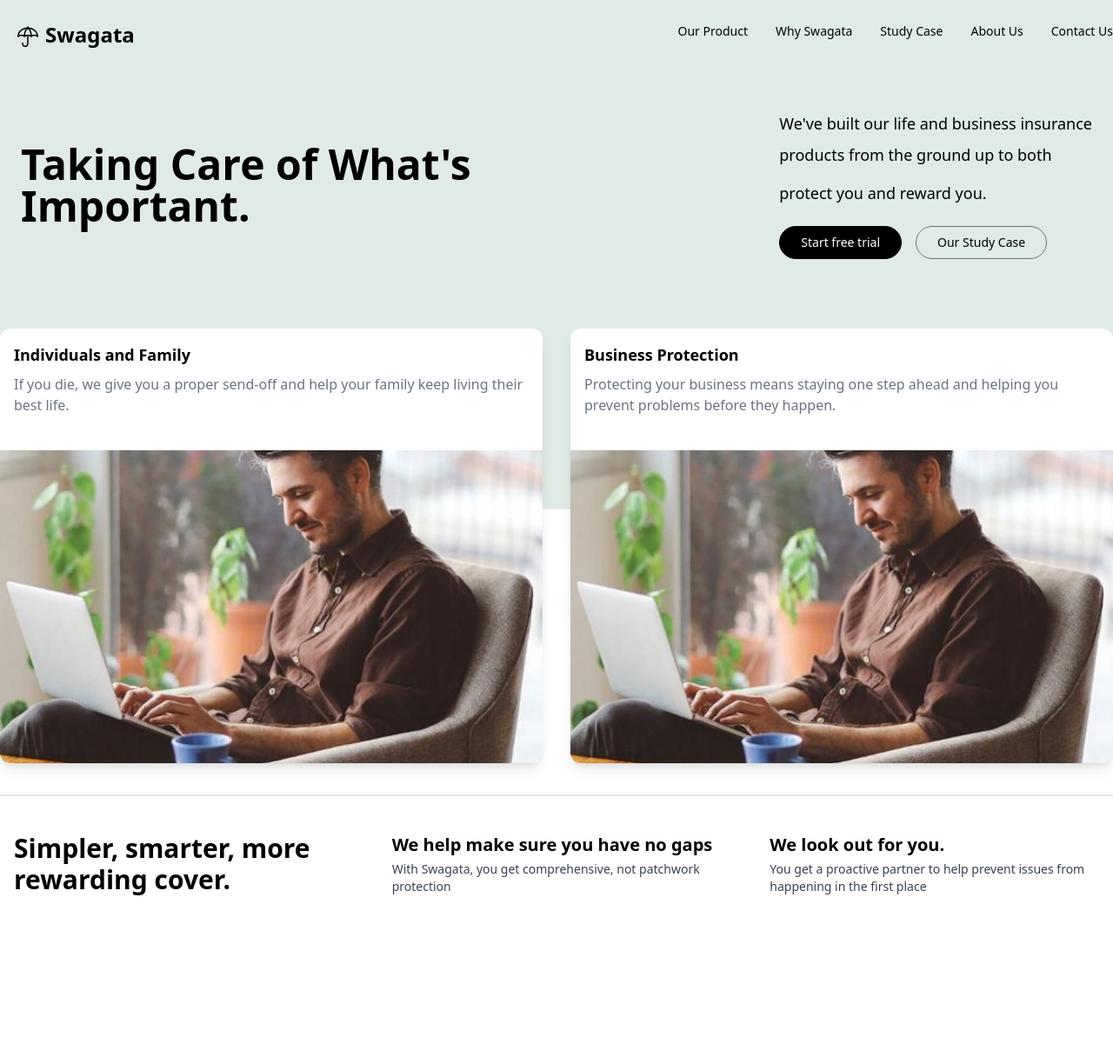
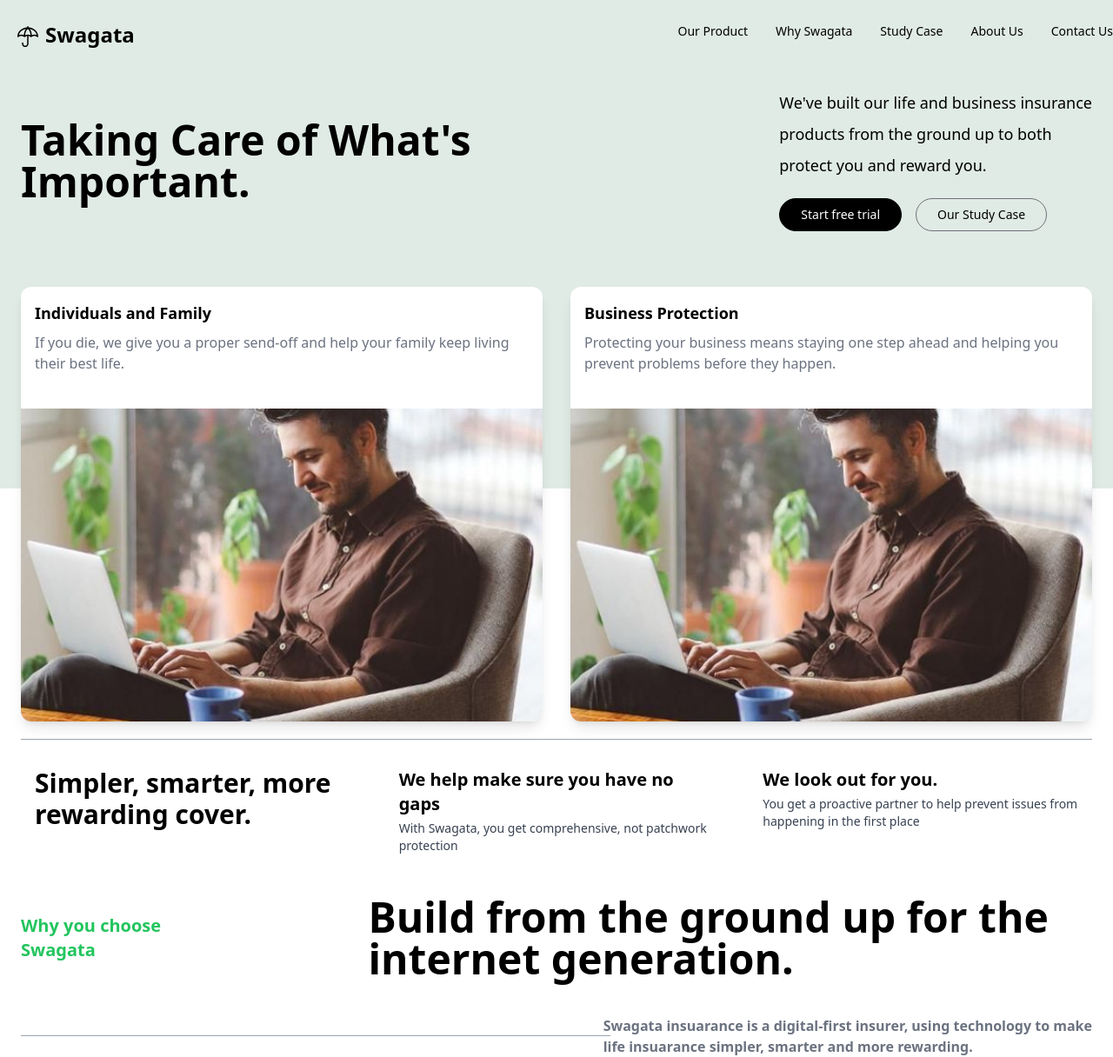
Before and after one commit to simonkadili47/Swagata_Insuarance, a React (Vite) app: page / in a window 1280 px wide. Shown: the whole page at 87% size. Before the commit the page ends 1046 px from the top, so only its background shows below. Built offline with nearby package versions, Linux system fonts and the light colour scheme.

Commit message:
changes in component

```diff
--- a/src/App.tsx
+++ b/src/App.tsx
@@ -2,11 +2,12 @@ import React from 'react';
 import Navbar from './Components/Navbar';
 import Hero from './Components/Hero';
 import { BsUmbrella } from "react-icons/bs";
+import Choose from './Components/Choose'; // Make sure the import path is correct
 
 const App: React.FC = () => {
   return (
     <div>
-      <div className="bg-custom-gray pb-72">
+      <div className="bg-custom-gray">
         <Navbar
           brandName="Swagata"
           brandIcon={<BsUmbrella />}
@@ -18,10 +19,13 @@ const App: React.FC = () => {
             { label: "Contact Us", href: "#contact" },
           ]}
         />
-        <div className="w-full mt-14">
-          <Hero />
-        </div>
+        <Hero />
       </div>
+
+      <div>
+      <Choose  />
+      </div>
+
     </div>
   );
 };
--- a/src/Components/Choose.tsx
+++ b/src/Components/Choose.tsx
@@ -1,11 +1,71 @@
-import React from 'react'
+import React from 'react';
 
 const Choose: React.FC = () => {
   return (
-    <div>
+    <div className="container mx-auto px-6 relative w-full mt-72">
+      <div className="bg-white mb-4">
+        <div className="border-t border-gray-400 w-full"></div>
+      </div>
 
+      <div className="bg-white lg:col-start-1 lg:col-span-2 grid grid-cols-1 lg:grid-cols-3 gap-4 md:gap-6">
+        <div className="p-4">
+          <div className="text-black font-bold text-xl lg:text-3xl">
+            <p>Simpler, smarter, more</p>
+            <p>rewarding cover.</p>
+          </div>
+        </div>
+
+        <div className="p-4">
+          <div className="text-gray-700">
+            <span className="text-black text-lg lg:text-xl font-bold">
+              <p>We help make sure you have no gaps</p>
+            </span>
+            <p className="text-sm mt-1">
+              With Swagata, you get comprehensive, not patchwork protection
+            </p>
+          </div>
+        </div>
+
+        <div className="p-4">
+          <div className="text-gray-700">
+            <span className="text-lg lg:text-xl text-black font-bold">
+              <p>We look out for you.</p>
+            </span>
+            <p className="text-sm mt-1">
+              You get a proactive partner to help prevent issues from
+              happening in the first place
+            </p>
+          </div>
+        </div>
+      </div>
+
+      <div className="flex flex-col lg:flex-row justify-between items-start lg:items-center mt-8">
+        <div className="text-xl text-green-500 font-bold lg:text-left lg:w-1/2">
+          <p>Why you choose</p>
+          <p>Swagata</p>
+        </div>
+
+        <div className="text-black font-bold text-xl lg:text-5xl">
+          <p>Build from the ground up for the internet generation.</p>
+        </div>
+      </div>
+
+      <div className="mt-16 flex justify-center relative">
+        <div className="relative w-full flex items-center">
+          <div className="border-t border-gray-400" style={{ width: '55%' }}></div>
+
+          <div className="absolute right-0 txt-sm  mr-68 flex  ">
+            <div className="flex flex-col items-center">
+              <div className="text-gray-500 font-bold">
+                <p>Swagata insuarance is a digital-first  insurer, using technology to make</p>
+                <p> life insuarance simpler, smarter and more rewarding.</p>
+              </div>
+            </div>
+          </div>
+        </div>
+      </div>
     </div>
-  )
-}
+  );
+};
 
-export default Choose
+export default Choose;
--- a/src/Components/Hero.tsx
+++ b/src/Components/Hero.tsx
@@ -31,8 +31,11 @@ const Hero: React.FC = () => {
   }, []);
 
   return (
-    <div className="container mx-auto px-6 relative w-full">
-      <div className="flex flex-col lg:flex-row justify-between items-center mt-10">
+    <div className="relative w-full">
+      {/* Gray background wrapper */}
+      <div className="bg-custom-gray">
+        <div className="container mx-auto px-6 py-8">
+          <div className="flex flex-col lg:flex-row justify-between items-center">
             <div
               ref={heroRef}
               className={`text-3xl lg:text-5xl font-semibold ${
@@ -46,7 +49,7 @@ const Hero: React.FC = () => {
               <p className="text-base lg:text-lg mb-2">
                 We've built our life and business insurance
               </p>
-          <p className="text-base lg:text-lg mb-4">
+              <p className="text-base lg:text-lg mb-2">
                 products from the ground up to both
               </p>
               <p className="text-base lg:text-lg mb-6">
@@ -67,7 +70,7 @@ const Hero: React.FC = () => {
           </div>
 
           {/* Images positioned with overlap */}
-      <div className="absolute top-[calc(100%)] left-0 right-0 grid grid-cols-2 gap-8 justify-center mt-20 max-sm:px-2 max-sm:flex max-sm:flex-col max-sm:space-y-4 max-sm:bg-custom-gray">
+          <div className="grid grid-cols-2 mb-[-300px] gap-8 justify-center mt-16 max-sm:px-2 max-sm:flex max-sm:flex-col max-sm:space-y-4 max-sm:bg-custom-gray">
             <div className="rounded-xl bg-white flex flex-col shadow-lg max-sm:border">
               <div className="p-4">
                 <h2 className="font-semibold text-lg pb-2">
@@ -104,43 +107,12 @@ const Hero: React.FC = () => {
               />
             </div>
 
-        {/* Border line after images */}
-        <div className="col-span-2 mt-1 mb-[-8px]  ">
-          <div className="border border-gray-200 w-full "></div>
+
           </div>
-
-        <div className="mt-0 lg:mt-0 lg:col-start-1 lg:col-span-2 grid grid-cols-1 lg:grid-cols-3 gap-6 max-sm:bg-white">
-          <div className="p-4">
-            <div className="text-black font-bold text-xl lg:text-3xl">
-              <p>Simpler, smarter, more</p>
-              <p>rewarding cover.</p>
         </div>
       </div>
 
-          <div className="p-4">
-            <div className="text-gray-700">
-              <span className="text-black text-lg lg:text-xl font-bold">
-                <p>We help make sure you have no gaps</p>
-              </span>
-              <p className="text-sm mt-1">
-                With Swagata, you get comprehensive, not patchwork protection
-              </p>
-            </div>
-          </div>
 
-          <div className="p-4">
-            <div className="text-gray-700">
-              <span className="text-lg lg:text-xl text-black font-bold">
-                <p>We look out for you.</p>
-              </span>
-              <p className="text-sm mt-1">
-                You get a proactive partner to help prevent issues from
-                happening in the first place
-              </p>
-            </div>
-          </div>
-        </div>
-      </div>
     </div>
   );
 };
```
Lines whose indentation alone changed are shown as unchanged.
